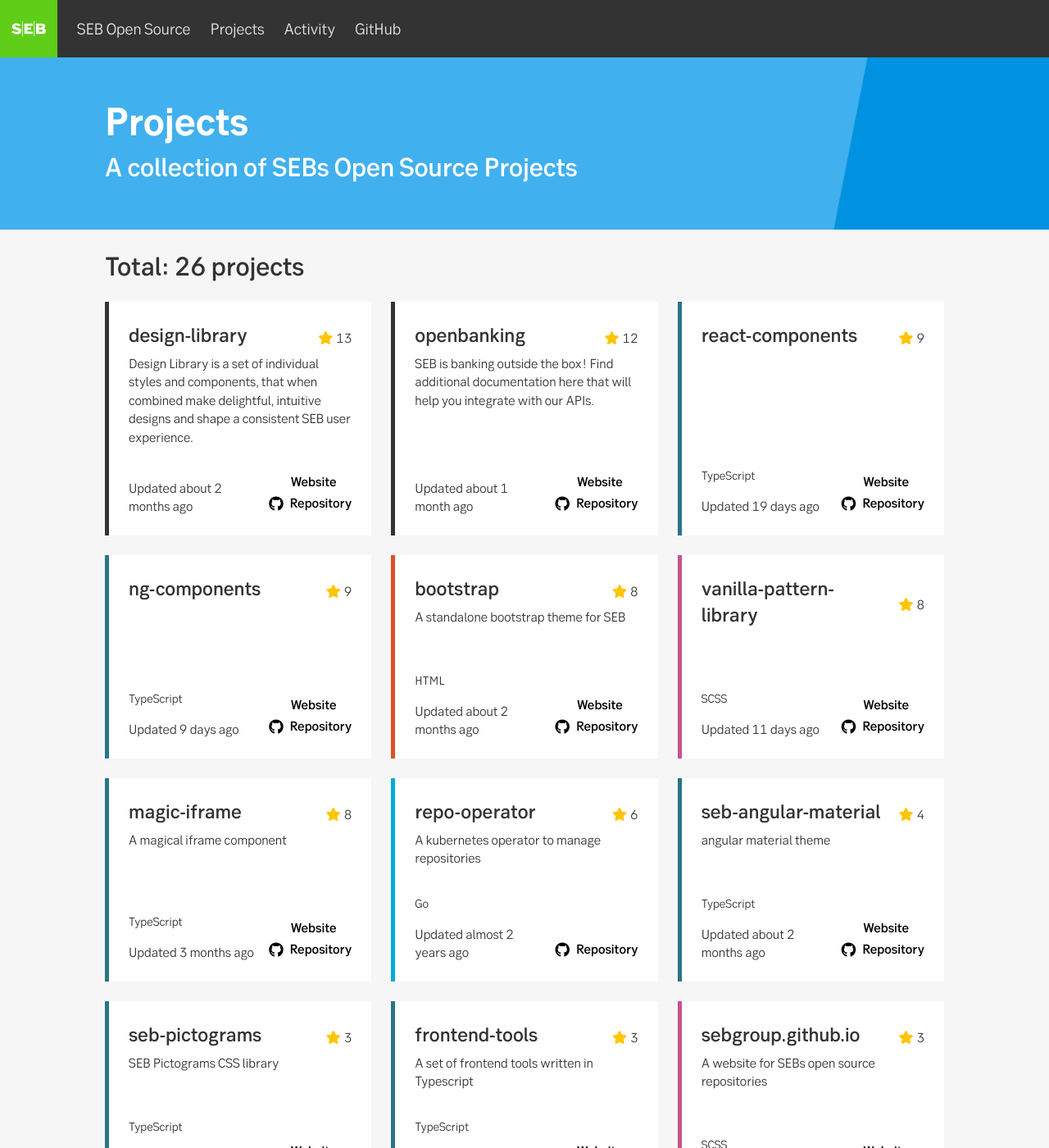
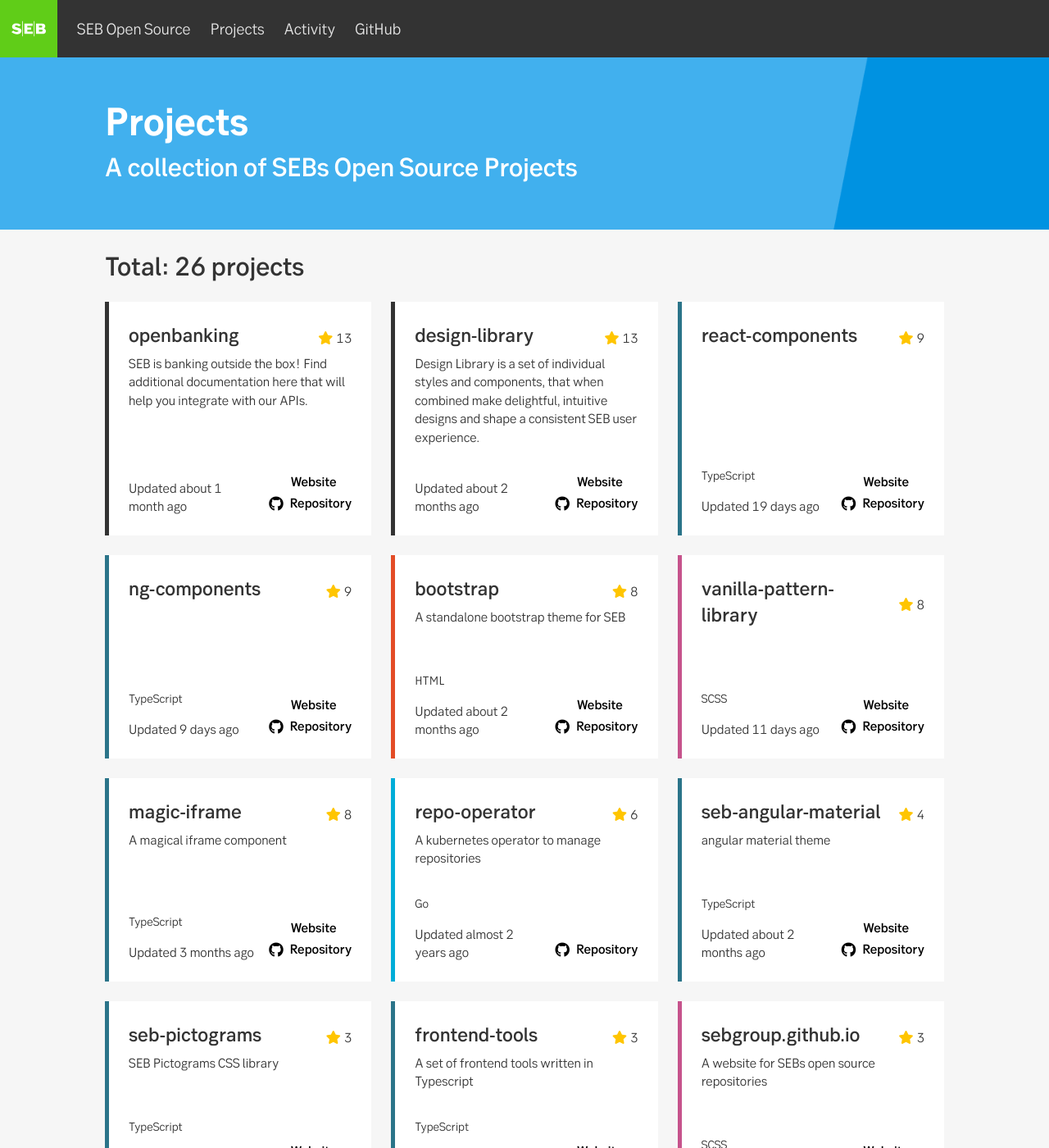
Before and after one commit to seb-oss/sebgroup.github.io, a Jekyll site: the page built from projects.html, in a window 1280 px wide and 1400 px high. Shown: the whole window at 82% size. Built offline with Jekyll 4.4.1, drawn with Linux system fonts in a browser that asks for light colours; nearby versions of some CDN libraries; part of the change alters nothing that is shown.

Commit message:
chore: updating projects.json

```diff
--- a/_data/projects.json
+++ b/_data/projects.json
@@ -2,6 +2,19 @@
   "closedIssuesThisMonth": 2,
   "contributors": 87,
   "projects": [
+    {
+      "name": "openbanking",
+      "description": "SEB is banking outside the box! Find additional documentation here that will help you integrate with our APIs.",
+      "homepageUrl": "https://developer.sebgroup.com",
+      "url": "https://github.com/sebgroup/openbanking",
+      "pushedAt": "2021-10-07T20:30:26Z",
+      "primaryLanguage": null,
+      "stargazers": 13,
+      "forkCount": 10,
+      "openIssues": 2,
+      "lastIssueCreatedAt": "2019-12-16T10:08:28Z",
+      "contributors": 2
+    },
     {
       "name": "design-library",
       "description": "Design Library is a set of individual styles and components, that when combined make delightful, intuitive designs and shape a consistent SEB user experience.",
@@ -14,19 +27,6 @@
       "openIssues": 66,
       "lastIssueCreatedAt": "2021-09-24T14:26:09Z",
       "contributors": 3
-    },
-    {
-      "name": "openbanking",
-      "description": "SEB is banking outside the box! Find additional documentation here that will help you integrate with our APIs.",
-      "homepageUrl": "https://developer.sebgroup.com",
-      "url": "https://github.com/sebgroup/openbanking",
-      "pushedAt": "2021-10-07T20:30:26Z",
-      "primaryLanguage": null,
-      "stargazers": 12,
-      "forkCount": 10,
-      "openIssues": 2,
-      "lastIssueCreatedAt": "2019-12-16T10:08:28Z",
-      "contributors": 2
     },
     {
       "name": "react-components",
@@ -177,7 +177,7 @@
       "description": "A website for SEBs open source repositories",
       "homepageUrl": "https://sebgroup.github.io/",
       "url": "https://github.com/sebgroup/sebgroup.github.io",
-      "pushedAt": "2021-11-08T23:33:10Z",
+      "pushedAt": "2021-11-09T23:33:19Z",
       "primaryLanguage": {
         "name": "SCSS",
         "color": "#c6538c"
```
